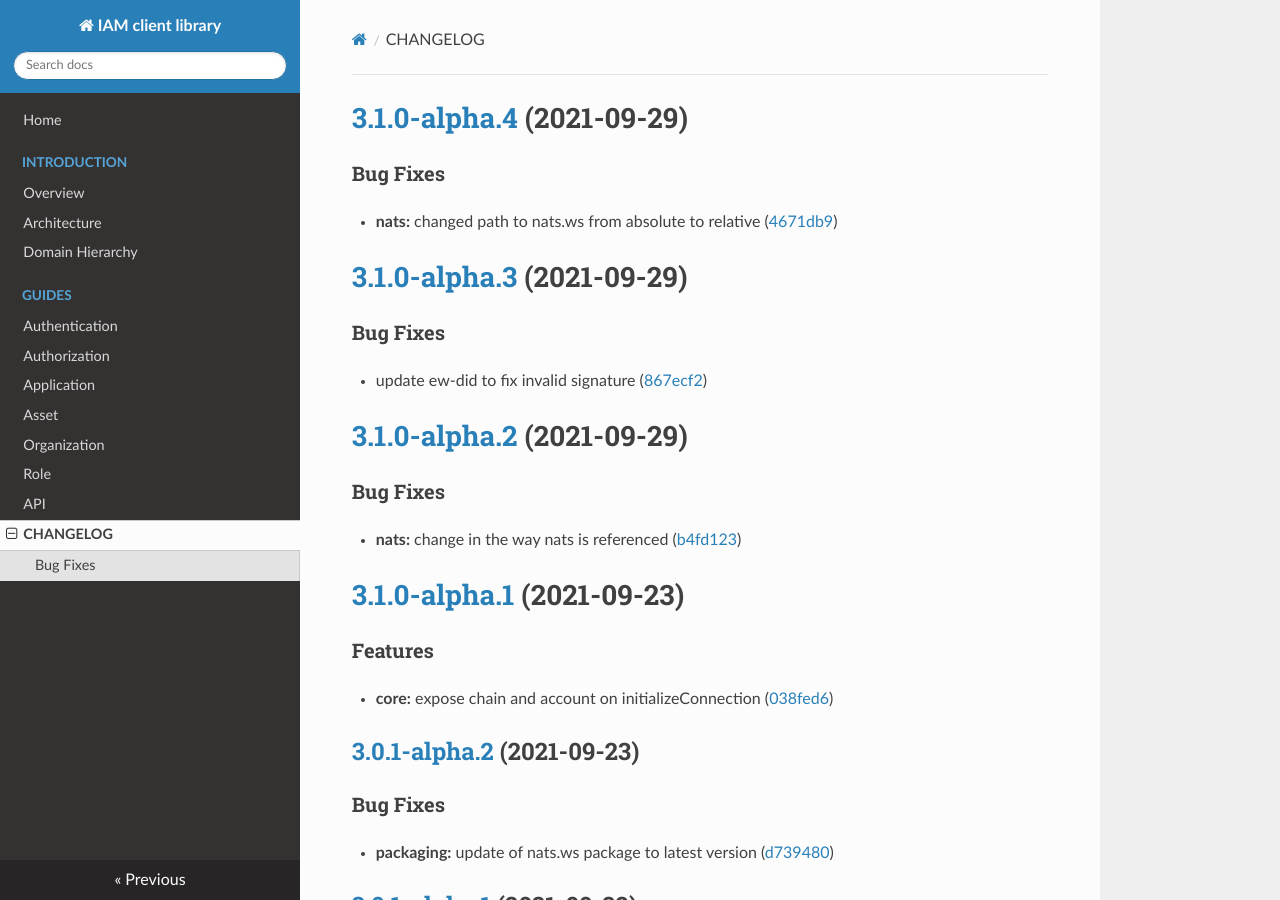
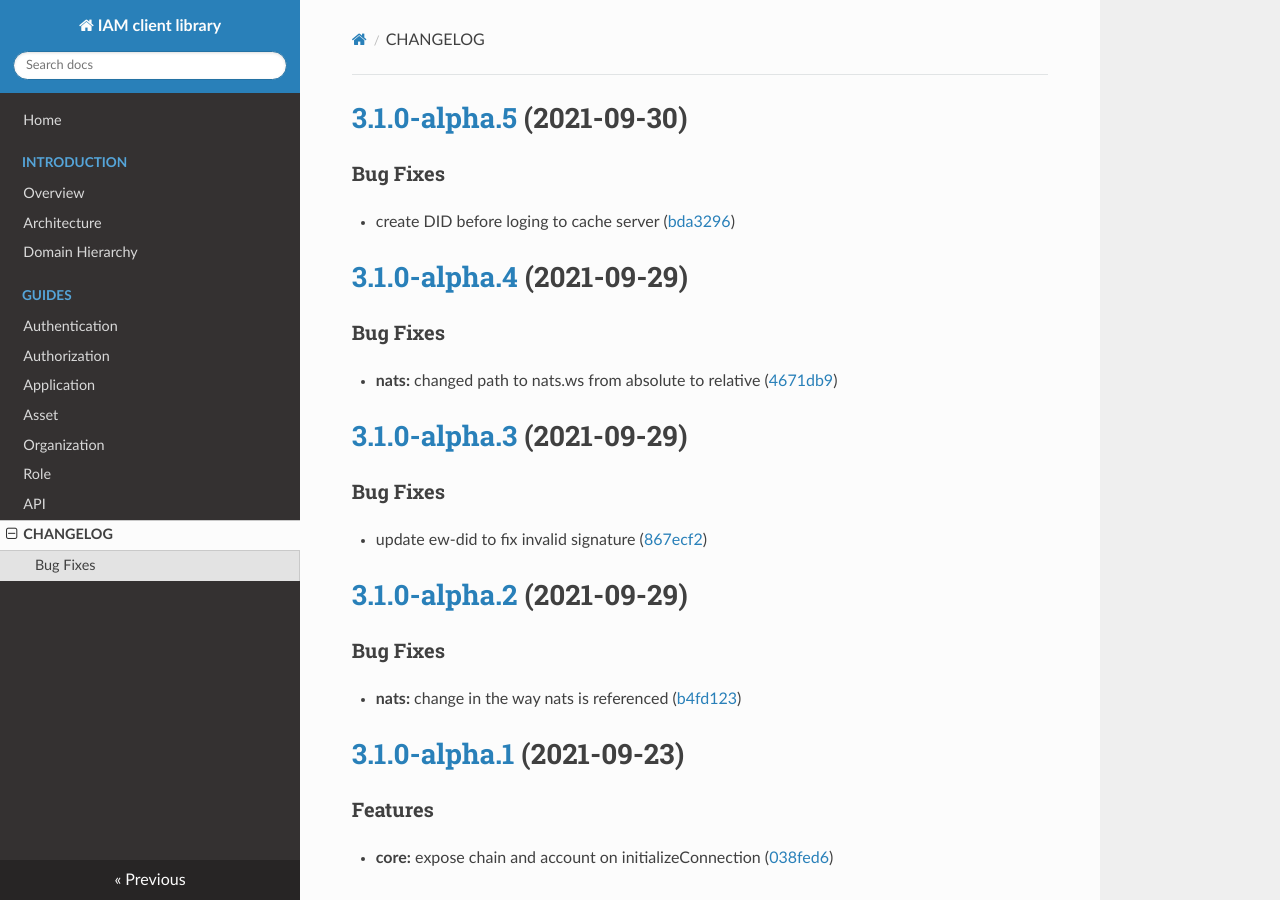
Before and after one commit to energywebfoundation/iam-client-lib, an MkDocs documentation site: the page built from docs/CHANGELOG.md, in a window 1280 px wide and 900 px high. Built offline with MkDocs 1.6.1, drawn with Linux system fonts in a browser that asks for light colours; nearby versions of some CDN libraries.

Commit message:
chore(release): 3.1.0-alpha.5 [skip ci]
# [3.1.0-alpha.5](https://github.com/energywebfoundation/iam-client-lib/compare/v3.1.0-alpha.4...v3.1.0-alpha.5) (2021-09-30)

### Bug Fixes

* create DID before loging to cache server ([bda3296](https://github.com/energywebfoundation/iam-client-lib/commit/bda32968f5f7f3018a899568c2acefebb6073429))

```diff
--- a/docs/CHANGELOG.md
+++ b/docs/CHANGELOG.md
@@ -1,3 +1,10 @@
+# [3.1.0-alpha.5](https://github.com/energywebfoundation/iam-client-lib/compare/v3.1.0-alpha.4...v3.1.0-alpha.5) (2021-09-30)
+
+
+### Bug Fixes
+
+* create DID before loging to cache server ([bda3296](https://github.com/energywebfoundation/iam-client-lib/commit/bda32968f5f7f3018a899568c2acefebb6073429))
+
 # [3.1.0-alpha.4](https://github.com/energywebfoundation/iam-client-lib/compare/v3.1.0-alpha.3...v3.1.0-alpha.4) (2021-09-29)
 
 
```
